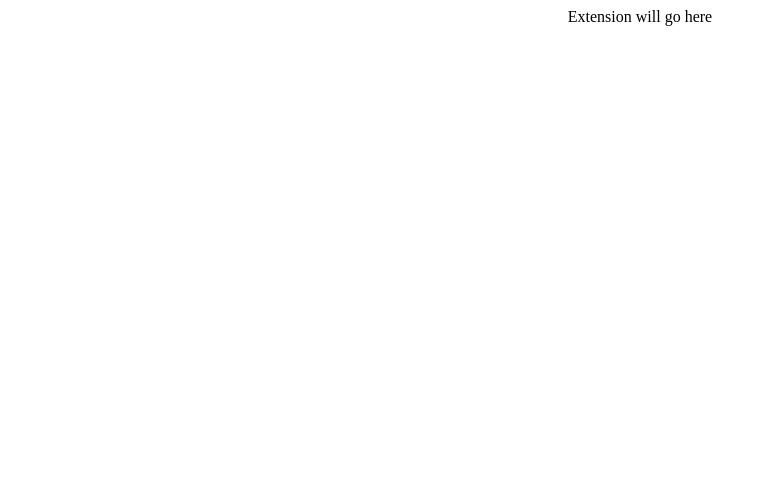
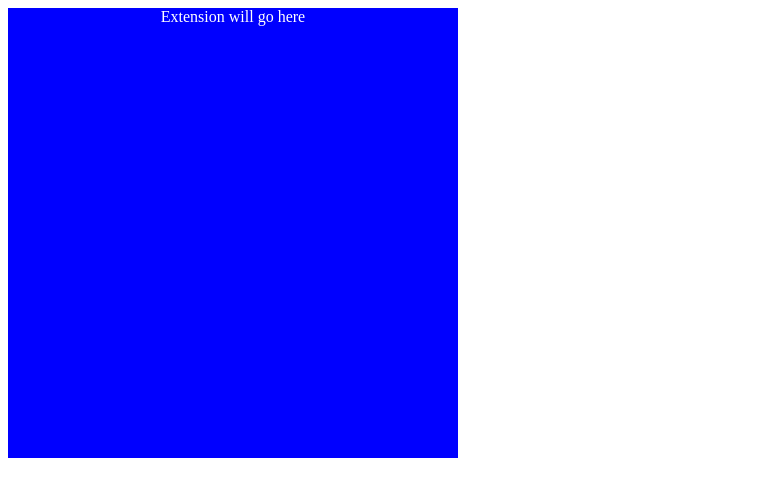
Before and after one commit to mikej/stow-chrome-extension, a React (Vite) app: page / in a window 1280 px wide. Shown: the top 496 px of the page, without its empty margins (0-767 px from the left). Built offline with nearby package versions, Linux system fonts and the light colour scheme.

Commit message:
add temporary styling for root element

```diff
--- a/index.html
+++ b/index.html
@@ -7,7 +7,7 @@
     <title>stow-chrome-extension</title>
   </head>
   <body>
-    <div id="root"></div>
+    <div id="root" class="container"></div>
     <script type="module" src="/src/main.tsx"></script>
   </body>
 </html>
--- a/src/index.css
+++ b/src/index.css
@@ -1,3 +1,10 @@
 .App {
   text-align: center;
+  color: white;
 }
+
+.container {
+  width: 450px;
+  height: 450px;
+  background-color: blue;
+}
```
